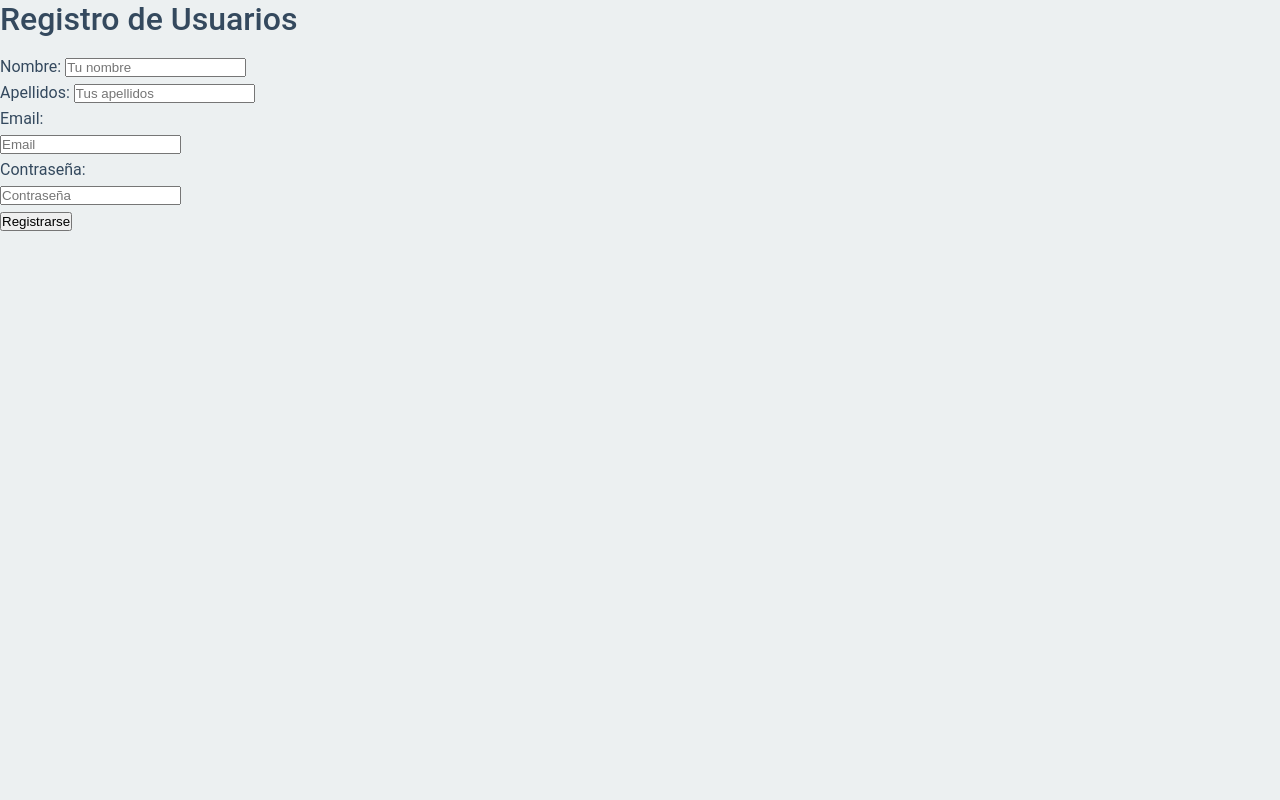
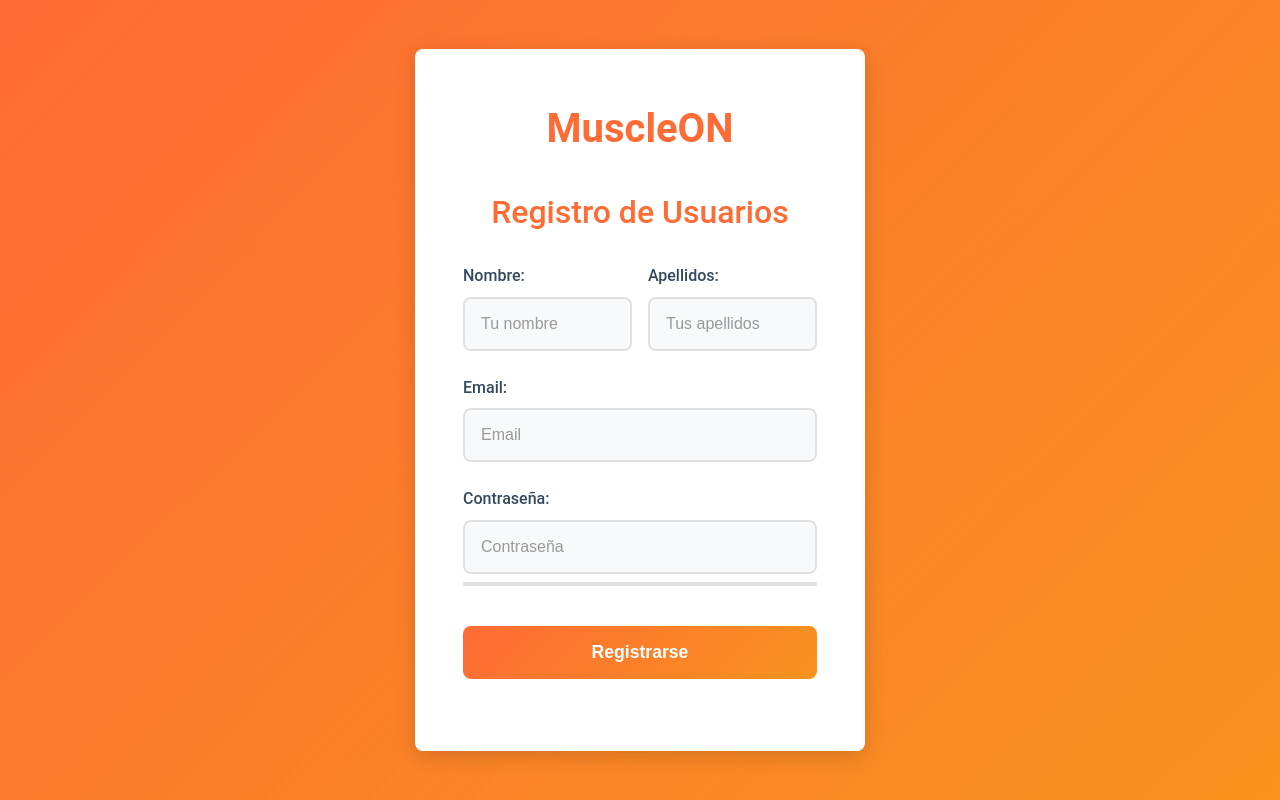
Before and after one commit to xploittt/muscleON, a PHP site: page /app/Vistas/registro.php in a window 1280 px wide. Run offline with PHP 8.4, Linux system fonts and the light colour scheme.

Commit message:
Correccion de errores

```diff
--- a/app/Controladores/EjercicioControlador.php
+++ b/app/Controladores/EjercicioControlador.php
@@ -1,5 +1,5 @@
 <?php
-require_once __DIR__ . "/../Modelo/Ejercicio.php";
+require_once __DIR__ . "/../Modelos/Ejercicio.php";
 
 class EjercicioControlador {
    public function listar(){
@@ -12,7 +12,7 @@ class EjercicioControlador {
 
    public function mostrarDetalles($id){
         $modelo = new Ejercicio();
-        $ejercicio = $mdoelo->obtenerPorId($id);
+        $ejercicio = $modelo->obtenerPorId($id);
         if(!$ejercicio){
             header('Location:indice.php?ruta=ejercicios');
             exit();
@@ -27,7 +27,7 @@ class EjercicioControlador {
 
    public function mostrarFormularioEditar($id){
         $modelo = new Ejercicio();
-        $ejercicio = $mdoelo->obtenerPorId($id);
+        $ejercicio = $modelo->obtenerPorId($id);
         if(!$ejercicio){
             header('Location:indice.php?ruta=ejercicios');
             exit();
--- a/app/Controladores/HistorialControlador.php
+++ b/app/Controladores/HistorialControlador.php
@@ -2,7 +2,7 @@
 
 require_once __DIR__ . "/../Modelos/HistorialEntrenamiento.php";
 require_once __DIR__ . "/../SoftwareIntermedio/AuthMiddleware.php";
-require_once __DIR__ . "/../../configuracion/bbdd.php"
+require_once __DIR__ . "/../../configuracion/bbdd.php";
 
 class HistorialControlador {
     public function mostrarLista(){
--- a/app/Controladores/UsuarioControlador.php
+++ b/app/Controladores/UsuarioControlador.php
@@ -38,7 +38,7 @@ class UsuarioControlador {
                     "tipo"=>$usuario["tipo"]
 
                 ];
-                header("Location:indice.php?ruta=dashboard");
+                header("Location:indice.php?ruta=inicio");
                 exit();
             }
             echo "Hay algun dato incorrecto!";
--- a/app/Modelos/Ejercicio.php
+++ b/app/Modelos/Ejercicio.php
@@ -26,7 +26,7 @@ class Ejercicio {
             ":grupo_muscular"=>$datos["grupo_muscular"],
             ":imagen_url"=>$datos["imagen_url"] ??null,
             ":video_url"=>$datos["video_url"] ??null
-        ])
+        ]);
 
 
     }
--- a/app/Vistas/ejercicios/busqueda.php
+++ b/app/Vistas/ejercicios/busqueda.php
@@ -1,4 +1,4 @@
-<?php require_once _DIR_ . "/../../app/SoftwareIntermedio/AuthMilddleware.php"; ?>
+<?php require_once __DIR__ . "/../../SoftwareIntermedio/AuthMiddleware.php"; ?>
 <!DOCTYPE html>
 <html lang="es">
 <head>
@@ -53,7 +53,7 @@
                     <form action="indice.php" method="GET" class="busqueda-enlinea-formulario">
                         <input type="hidden" name="ruta" value="ejercicio_buscar">
                         <input type="text" name="termino" class="form-control" value="<?php echo htmlspecialchars($_GET["termino"]);?>" placeholder="Nueva Busqueda...">
-                        <button type="submit" class="btn btn-primario">
+                        <button type="submit" class="btn btn-primary">
                             <i class="fas fa-search"></i>
                         </button>
                     </form>
@@ -106,7 +106,7 @@
                                 <p><?php echo htmlspecialchars(substr($ejercicio['descripcion'], 0, 100)) . '...'; ?></p>
                                 <div class="exercise-actions">
                                     <a href="indice.php?ruta=ejercicio_detalles&id=<?php echo $ejercicio['id']; ?>"
-                                       class="btn btn-primario btn-sm">
+                                       class="btn btn-primary btn-sm">
                                         <i class="fas fa-eye"></i> Ver
                                     </a>
                                     <?php if (isset($_SESSION['usuario']) && $_SESSION['usuario']['tipo'] === 'admin'): ?>
--- a/app/Vistas/ejercicios/editar.php
+++ b/app/Vistas/ejercicios/editar.php
@@ -106,7 +106,7 @@
                         <a href="indice.php?ruta=ejercicio_detalles&id=<?php echo $ejercicio['id']; ?>" class="btn btn-secondary">
                             <i class="fas fa-times"></i> Cancelar
                         </a>
-                        <button type="submit" class="btn btn-primario">
+                        <button type="submit" class="btn btn-primary">
                             <i class="fas fa-save"></i> Actualizar Ejercicio
                         </button>
                     </div>
--- a/app/Vistas/historial/estadisticas.php
+++ b/app/Vistas/historial/estadisticas.php
@@ -255,7 +255,7 @@
             <div class="seccion-exportacion">
                 <h2><i class="fas fa-download"></i>Exportar Datos</h2>
                 <div class="opciones-exportacion">
-                    <button class="btn btn-primario" onclick="exportarPDF()">
+                    <button class="btn btn-primary" onclick="exportarPDF()">
                         <i class="fas fa-file-pdf"></i> Exportar como PDF
                     </button>
                     <button class="btn btn-success" onclick="exportarExcel()">
@@ -378,7 +378,7 @@
             }]
         };
 
-        const weeklyChart = new Chart(document.getElementById('weeklyChart'), {
+        const weeklyChart = new Chart(document.getElementById('graficaSemanal'), {
             type: 'bar',
             data: weeklyData,
             options: {
@@ -395,7 +395,7 @@
             }
         });
 
-        const muscleChart = new Chart(document.getElementById('muscleChart'), {
+        const muscleChart = new Chart(document.getElementById('graficaMuscular'), {
             type: 'doughnut',
             data: muscleData,
             options: {
--- a/app/Vistas/inicio.php
+++ b/app/Vistas/inicio.php
@@ -23,7 +23,7 @@
                     <a href="indice.php?ruta=inicio" class="active">Inicio</a>
                     <a href="#caracteristicas">Caracteristicas</a>
                     <a href="indice.php?ruta=login" class="btn btn-contorno">Iniciar Sesion</a>
-                    <a href="indice.php?ruta=registro" class="btn btn-primario">Registrarse</a>
+                    <a href="indice.php?ruta=registro" class="btn btn-primary">Registrarse</a>
                 </div>
                 <div class="hamburguer">
                     <span></span>
@@ -35,7 +35,7 @@
             <h1>Transforma tu Cuerpo</h1>
             <p>La aplicacion completa para gesitionar tu rutina de entrenamiento, dietas y seguimiento de progreso</p>
             <div class="botones-hero">
-                <a href="indice.php?ruta=registro" class="btn btn-primario btn-grande">Comenzar Gratis</a>
+                <a href="indice.php?ruta=registro" class="btn btn-primary btn-grande">Comenzar Gratis</a>
                 <a href="#caracteristicas" class="btn btn-contorno btn-grande">Saber mas</a>
             </div>
         </div>
--- a/app/Vistas/registro.php
+++ b/app/Vistas/registro.php
@@ -7,42 +7,45 @@
     <link rel="stylesheet" href="../publica/css/estilos.css">
 </head>
 <body>
-    <div class="auth-form">
+    <div class="formulario-auth">
+        <div class="contenedor-auth">
+            <div class="logo">
+                MuscleON
+            </div>
             <h2>Registro de Usuarios</h2>
 
             <form action="indice.php?ruta=guardar_usuario" method="POST">
-            <div class="form-row">
-                <div class="form-group">
+                <div class="fila-form">
+                    <div class="grupo-form-auth">
                         <label for="nombre">Nombre:</label>
-                    <input type="text" name="nombre" placeholder="Tu nombre" required>
+                        <input type="text" name="nombre" placeholder="Tu nombre" required class="control-formulario-auth">
                     </div>
 
-                <div class="form-group">
+                    <div class="grupo-form-auth">
                         <label for="apellidos">Apellidos:</label>
-                    <input type="text" name="apellidos" placeholder="Tus apellidos" required>
+                        <input type="text" name="apellidos" placeholder="Tus apellidos" required class="control-formulario-auth">
                     </div>
                 </div>
 
-            <div class="form-group">
-                <label for="email">Email:</label><br>
-                <input type="email" name="email" placeholder="Email" required>
+                <div class="grupo-form-auth">
+                    <label for="email">Email:</label>
+                    <input type="email" name="email" placeholder="Email" required class="control-formulario-auth">
                 </div>
 
-            <div class="form-group">
-
-                <label for="contrasena">Contraseña:</label><br>
-                <input type="password" name="contrasena" placeholder="Contraseña" required id="password">
-                <div class="password-strength">
-                    <div class="password-strength-bar" id="password-strength"></div>
+                <div class="grupo-form-auth">
+                    <label for="contrasena">Contraseña:</label>
+                    <input type="password" name="contrasena" placeholder="Contraseña" required id="password" class="control-formulario-auth">
+                    <div class="indicador-fuerza">
+                        <div class="barra-fuerza" id="password-strength"></div>
                     </div>
-                <div class="password-strength-text" id="password-strength-text"></div>
+                    <div class="texto-fuerza" id="password-strength-text"></div>
                 </div>
 
-            <div class="form-group">
-                <button type="submit" class="btn btn-primario">Registrarse</button>
+                <div class="grupo-form-auth">
+                    <button type="submit" class="boton-auth">Registrarse</button>
                 </div>
             </form>
-
+        </div>
     </div>
     <script src="../publica/js/main.js"></script>
 </body>
--- a/app/Vistas/rutinas.php
+++ b/app/Vistas/rutinas.php
@@ -34,5 +34,6 @@
                         </li>
             </ul>
         </div>
+        <!-- TODO: Por completar -->
 </body>
 </html>
--- a/publica/css/estilos.css
+++ b/publica/css/estilos.css
@@ -272,30 +272,204 @@ p {
     border-top: 1px solid rgba(255, 255, 255, 0.1);
 }
 
-/* ===== FORMULARIOS ===== */
-.formulario-grupo {
-    margin-bottom: 1.5rem;
+/* ===== FORMULARIOS DE AUTENTICACIÓN ===== */
+.formulario-auth {
+    min-height: 100vh;
+    display: flex;
+    align-items: center;
+    justify-content: center;
+    background: linear-gradient(135deg, var(--color-primario), var(--color-secundario));
+    padding: 2rem;
 }
 
-.formulario-grupo label {
+.contenedor-auth {
+    background: white;
+    padding: 3rem;
+    border-radius: var(--radio-borde);
+    box-shadow: var(--sombra-hover);
+    width: 100%;
+    max-width: 450px;
+    text-align: center;
+}
+
+.contenedor-auth h2 {
+    color: var(--color-primario);
+    margin-bottom: 2rem;
+    font-size: 2rem;
+}
+
+.contenedor-auth .logo {
+    display: flex;
+    align-items: center;
+    justify-content: center;
+    gap: 0.5rem;
+    font-size: 2.5rem;
+    color: var(--color-primario);
+    margin-bottom: 2rem;
+}
+
+.fila-form {
+    display: grid;
+    grid-template-columns: 1fr 1fr;
+    gap: 1rem;
+}
+
+.grupo-form-auth {
+    margin-bottom: 1.5rem;
+    text-align: left;
+}
+
+.grupo-form-auth label {
     display: block;
     margin-bottom: 0.5rem;
     font-weight: 500;
+    color: var(--color-texto);
 }
 
-.control-formulario {
+.control-formulario-auth {
     width: 100%;
-    padding: 0.75rem;
-    border: 1px solid #ddd;
+    padding: 1rem;
+    border: 2px solid #e0e0e0;
     border-radius: var(--radio-borde);
     font-size: 1rem;
     transition: var(--transicion);
+    background: #f8f9fa;
 }
 
-.control-formulario:focus {
+.control-formulario-auth:focus {
     outline: none;
     border-color: var(--color-primario);
+    background: white;
     box-shadow: 0 0 0 3px rgba(255, 107, 53, 0.1);
+}
+
+.control-formulario-auth::placeholder {
+    color: #999;
+}
+
+.boton-auth {
+    width: 100%;
+    padding: 1rem;
+    background: linear-gradient(135deg, var(--color-primario), var(--color-secundario));
+    color: white;
+    border: none;
+    border-radius: var(--radio-borde);
+    font-size: 1.1rem;
+    font-weight: 600;
+    cursor: pointer;
+    transition: var(--transicion);
+    margin-top: 1rem;
+}
+
+.boton-auth:hover {
+    transform: translateY(-2px);
+    box-shadow: var(--sombra-hover);
+}
+
+.enlaces-auth {
+    margin-top: 2rem;
+    padding-top: 1.5rem;
+    border-top: 1px solid #e0e0e0;
+}
+
+.enlaces-auth p {
+    color: var(--color-texto-claro);
+    margin-bottom: 0.5rem;
+}
+
+.enlaces-auth a {
+    color: var(--color-primario);
+    text-decoration: none;
+    font-weight: 500;
+    transition: var(--transicion);
+}
+
+.enlaces-auth a:hover {
+    color: var(--color-secundario);
+    text-decoration: underline;
+}
+
+/* Indicador de fuerza de contraseña */
+.indicador-fuerza {
+    margin-top: 0.5rem;
+    height: 4px;
+    background: #e0e0e0;
+    border-radius: 2px;
+    overflow: hidden;
+}
+
+.barra-fuerza {
+    height: 100%;
+    width: 0;
+    transition: var(--transicion);
+    border-radius: 2px;
+}
+
+.barra-fuerza.debil {
+    width: 33%;
+    background: var(--color-peligro);
+}
+
+.barra-fuerza.media {
+    width: 66%;
+    background: var(--color-advertencia);
+}
+
+.barra-fuerza.fuerte {
+    width: 100%;
+    background: var(--color-exito);
+}
+
+.texto-fuerza {
+    margin-top: 0.5rem;
+    font-size: 0.9rem;
+    font-weight: 500;
+}
+
+.texto-fuerza.debil {
+    color: var(--color-peligro);
+}
+
+.texto-fuerza.media {
+    color: var(--color-advertencia);
+}
+
+.texto-fuerza.fuerte {
+    color: var(--color-exito);
+}
+
+/* Mensajes de error */
+.mensaje-error {
+    background: #fee;
+    color: var(--color-peligro);
+    padding: 1rem;
+    border-radius: var(--radio-borde);
+    margin-bottom: 1rem;
+    border-left: 4px solid var(--color-peligro);
+}
+
+.mensaje-exito {
+    background: #efe;
+    color: var(--color-exito);
+    padding: 1rem;
+    border-radius: var(--radio-borde);
+    margin-bottom: 1rem;
+    border-left: 4px solid var(--color-exito);
+}
+
+/* Responsive auth */
+@media (max-width: 480px) {
+    .contenedor-auth {
+        padding: 2rem 1.5rem;
+    }
+
+    .fila-form {
+        grid-template-columns: 1fr;
+    }
+
+    .contenedor-auth h2 {
+        font-size: 1.5rem;
+    }
 }
 
 /* ===== HEADER INTERNO ===== */
--- a/rutas/web.php
+++ b/rutas/web.php
@@ -57,13 +57,13 @@ switch($ruta){
         break;
     case "rutinas":
         AuthMiddleware::verificar();
-        require_once __DIR__ . "/../app/Vistas/rutinas.php"
+        require_once __DIR__ . "/../app/Vistas/rutinas.php";
         break;
     case "ejercicios":
         AuthMiddleware::verificar();
-        require_once __DIR__ . "/../app/Vistas/ejercicios.php"
+        require_once __DIR__ . "/../app/Vistas/ejercicios.php";
         break;
     default:
-        require_once __DIR__ . "/../app/Vistas/inicio.php"
+        require_once __DIR__ . "/../app/Vistas/inicio.php";
         break;
 }
```
Also changed, not shown: app/Modelos/HistorialEntrenamiento.php (+3 -4 lines), app/Vistas/ejercicios/crear.php (+4 -4 lines), app/Vistas/ejercicios/grupo.php (+6 -6 lines), app/Vistas/ejercicios/lista.php (+4 -4 lines), app/Vistas/historial/lista.php (+4 -4 lines), app/Vistas/historial/registrar.php (+4 -4 lines), app/Vistas/login.php (+18 -13 lines), app/Vistas/dashboard.php (deleted). Lines whose indentation alone changed are shown as unchanged.
